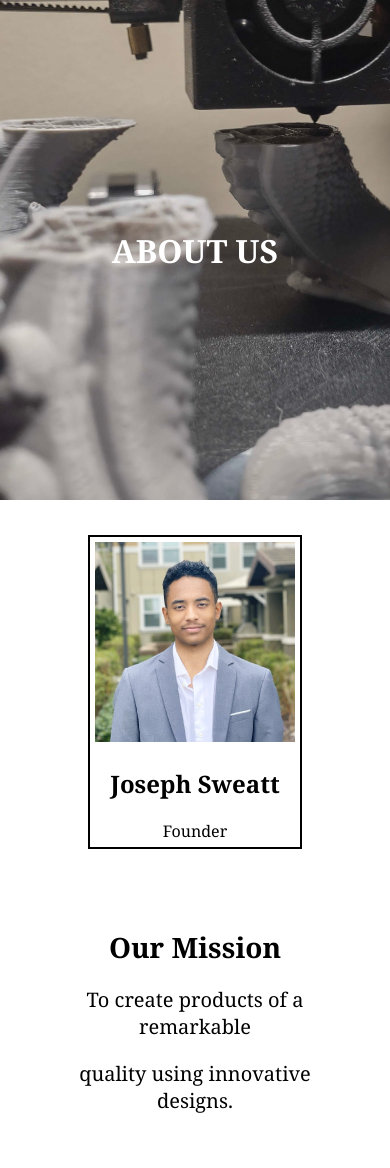
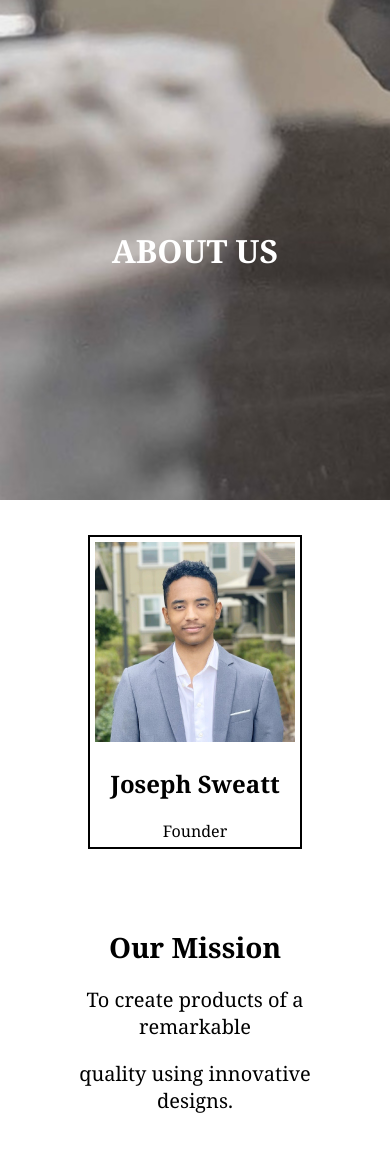
Before and after one commit to blackswan3dprinting/blackswan3dprinting.github.io, a Flask app: page /about/ in a window 390 px wide. Shown: the part 100-1268 px from the top of the page. Run offline with Flask 2, Linux system fonts and the light colour scheme.

Commit message:
scroll if mobile

```diff
--- a/src/bs3d/website/static/styles/about.css
+++ b/src/bs3d/website/static/styles/about.css
@@ -1,11 +1,11 @@
 #rare-quality {
   background: url(../images/quality.jpg) no-repeat center center fixed;
   background-size: cover;
-  -webkit-background-size: cover;
   height: 500px;
 }
 @media only screen and (max-width: 600px) {
   #rare-quality {
+    background: url(../images/quality.jpg) no-repeat center center scroll;
     display: flex;
     flex-direction: row;
     justify-content: center;
--- a/src/bs3d/website/static/styles/about.scss
+++ b/src/bs3d/website/static/styles/about.scss
@@ -5,6 +5,7 @@ $WHITE: white;
 
 $FONT: Georgia, 'Times New Roman', Times, serif;
 $QUALITYIMAGE: url(../images/quality.jpg) no-repeat center center fixed;
+$QUALITYIMAGE_MOBILE: url(../images/quality.jpg) no-repeat center center scroll;
 
 @mixin FLEXROW{
     display: flex;
@@ -47,10 +48,10 @@ $QUALITYIMAGE: url(../images/quality.jpg) no-repeat center center fixed;
 #rare-quality {
     background: $QUALITYIMAGE;
     background-size: cover;
-    -webkit-background-size: cover;
     height: 500px;
 
     @media only screen and (max-width: 600px) {
+        background: $QUALITYIMAGE_MOBILE;
         display: flex;
         flex-direction: row;
 
--- a/src/bs3d/website/static/styles/our_team.css
+++ b/src/bs3d/website/static/styles/our_team.css
@@ -1,11 +1,11 @@
 #rare-quality {
   background: url(../images/quality.jpg) no-repeat center center fixed;
   background-size: cover;
-  -webkit-background-size: cover;
   height: 500px;
 }
 @media only screen and (max-width: 600px) {
   #rare-quality {
+    background: url(../images/quality.jpg) no-repeat center center scroll;
     display: flex;
     flex-direction: row;
     justify-content: center;
--- a/src/bs3d/website/static/styles/our_team.scss
+++ b/src/bs3d/website/static/styles/our_team.scss
@@ -5,6 +5,7 @@ $WHITE: white;
 
 $FONT: Georgia, 'Times New Roman', Times, serif;
 $QUALITYIMAGE: url(../images/quality.jpg) no-repeat center center fixed;
+$QUALITYIMAGE_MOBILE: url(../images/quality.jpg) no-repeat center center scroll;
 
 @mixin FLEXROW{
     display: flex;
@@ -47,10 +48,10 @@ $QUALITYIMAGE: url(../images/quality.jpg) no-repeat center center fixed;
 #rare-quality {
     background: $QUALITYIMAGE;
     background-size: cover;
-    -webkit-background-size: cover;
     height: 500px;
 
     @media only screen and (max-width: 600px) {
+        background: $QUALITYIMAGE_MOBILE;
         display: flex;
         flex-direction: row;
 
--- a/src/bs3d/website/static/styles/showcase.css
+++ b/src/bs3d/website/static/styles/showcase.css
@@ -1,11 +1,11 @@
 #rare-quality {
   background: url(../images/quality.jpg) no-repeat center center fixed;
   background-size: cover;
-  -webkit-background-size: cover;
   height: 500px;
 }
 @media only screen and (max-width: 600px) {
   #rare-quality {
+    background: url(../images/quality.jpg) no-repeat center center scroll;
     display: flex;
     flex-direction: row;
     justify-content: center;
--- a/src/bs3d/website/static/styles/showcase.scss
+++ b/src/bs3d/website/static/styles/showcase.scss
@@ -5,6 +5,7 @@ $WHITE: white;
 
 $FONT: Georgia, 'Times New Roman', Times, serif;
 $QUALITYIMAGE: url(../images/quality.jpg) no-repeat center center fixed;
+$QUALITYIMAGE_MOBILE: url(../images/quality.jpg) no-repeat center center scroll;
 
 @mixin FLEXROW{
     display: flex;
@@ -47,10 +48,10 @@ $QUALITYIMAGE: url(../images/quality.jpg) no-repeat center center fixed;
 #rare-quality {
     background: $QUALITYIMAGE;
     background-size: cover;
-    -webkit-background-size: cover;
     height: 500px;
 
     @media only screen and (max-width: 600px) {
+        background: $QUALITYIMAGE_MOBILE;
         display: flex;
         flex-direction: row;
 
```
